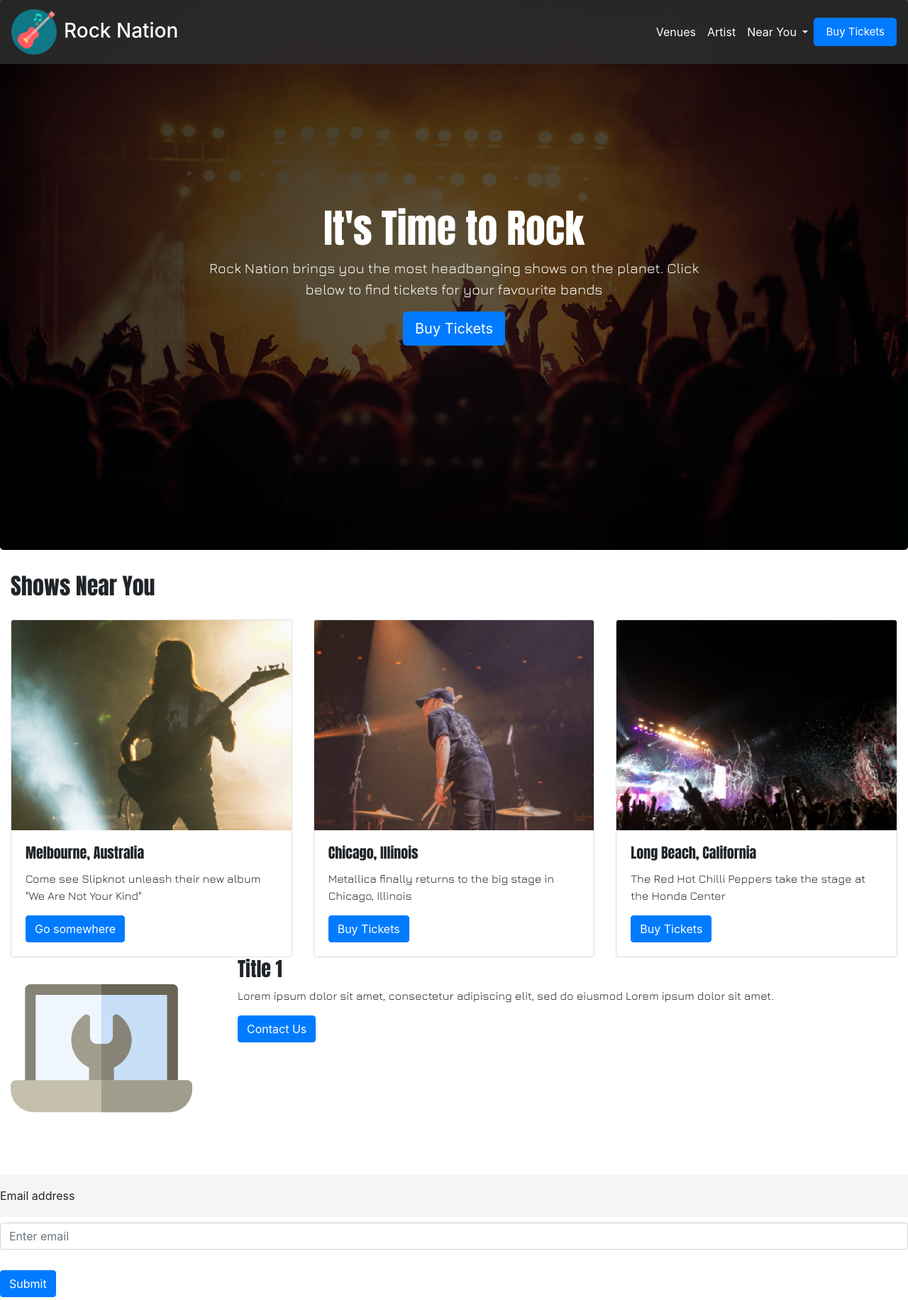
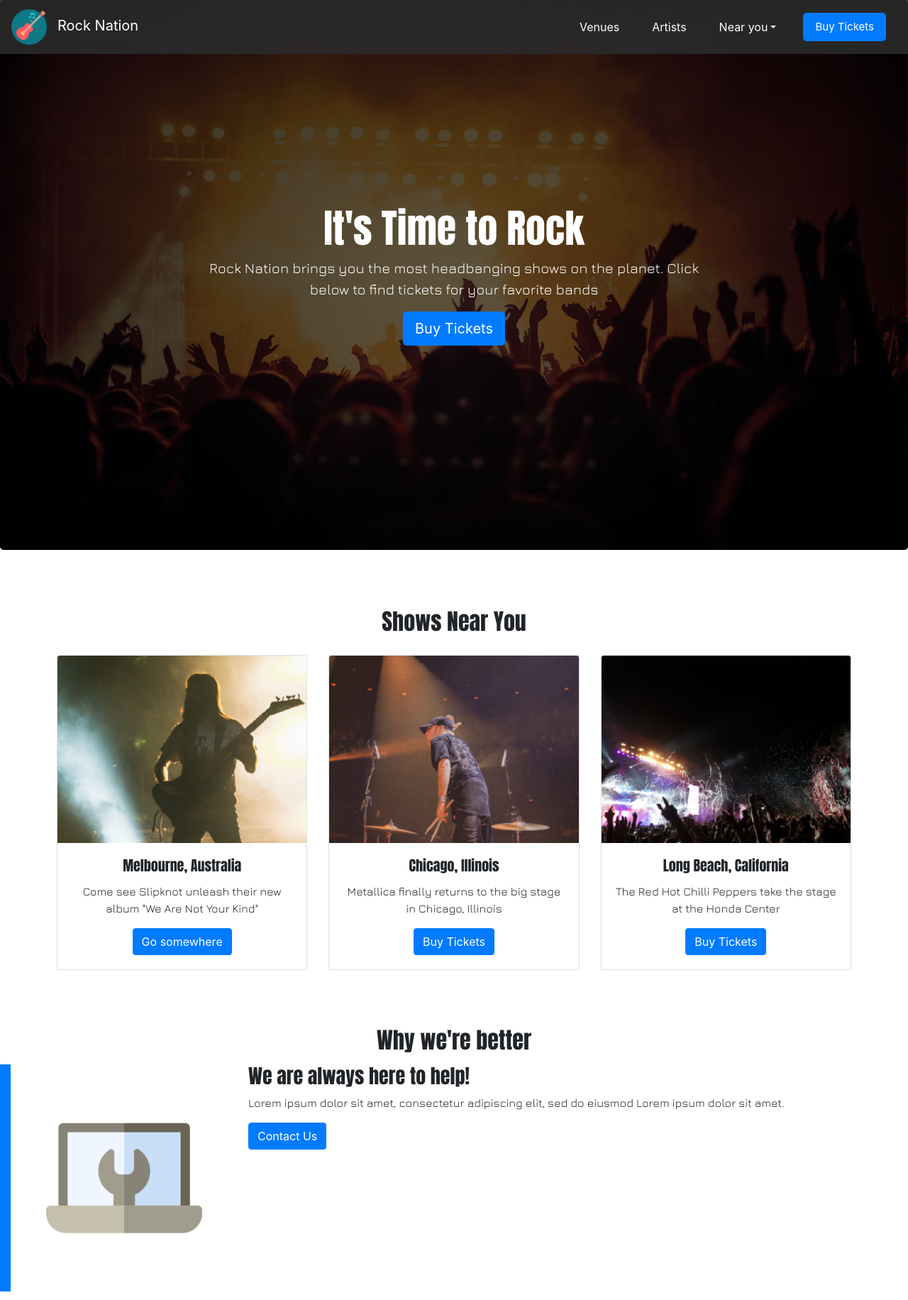
Before and after one commit to rbrd87/rock-nation-site, a plain HTML site: page index.html in a window 1280 px wide. Shown: the top 1832 px of the page at 71% size. Drawn offline with nearby package versions, Linux system fonts and the light colour scheme.

Commit message:
Added my finished HTML and CSS code from class

```diff
--- a/assets/css/style.css
+++ b/assets/css/style.css
@@ -1,3 +1,78 @@
+/* Text */
+h1, h2, h3 , h4, h5, h6 {
+  font-family: 'Anton', sans-serif;
+}
+p {
+  font-family: 'Jura', sans-serif;
+}
+
+/* Navigation bar */
+
+/* General */
+.customNav {
+  position: fixed;
+  width: 100%;
+  background: url("../images/transparency.png");
+  background-color: transparent !important;
+  background-size: cover;
+  z-index: 10;
+}
+.navbar-nav {
+  margin-left: auto;
+  margin-right: 0 !important;
+}
+.navbar-brand img {
+  padding-right: 15px;
+  width: 65px;
+}
+.nav-item {
+  margin: 0px 15px;
+}
+
+/* Navigation dropdown menu */
+.dropdown-menu {
+  background: url("../images/transparency.png");
+  background-color: transparent !important;
+  background-size: cover;
+}
+.dropdown-item:focus, .dropdown-item:hover {
+    color: #16181b;
+    text-decoration: none;
+    background: black;
+}
+
+/* Navigation links */
+.customNav a {
+  color: white !important;
+}
+.navCTA {
+  font-size: 15px;
+}
+
+/* Jumbotron  */
+.jumbotron {
+  background-image: url(../images/rockOn_dark.jpg);
+  background-size: cover;
+  background-repeat: no-repeat;
+  height: calc(100vh - 25px);
+  display: flex;
+  align-items: center;
+  justify-content: center;
+}
+
+/* Jumbotron copy */
+.jumboCopy {
+  width: 70%;
+  min-width: 500px;
+  max-width: 700px;
+  color: white;
+  text-align: center;
+}
+
+/* STYLES FOR TEMPLATE PLEASE DO NOT TOUCH*/
+.dropdown-menu {
+  left: -97px;
+}
 footer {
   position: absolute;
   width: 100%;
@@ -12,64 +87,46 @@ footer {
 .card {
   margin: 0 auto;
 }
-  h1, h2, h3, h4, h5, h6 {
-    font-family: 'Anton',sans-serif;
+.content {
+  padding: 50px;
 }
-  p {
-    font-family: 'Jura', sans-serif;
+.sectionHeading, .cardContainer {
+  text-align: center;
 }
-  .customNav {
-    position: fixed;
+.showsNear {
+  padding: 0px 30px 30px 30px;
+}
+.valueProp {
+  margin-top: 15px;
+  margin-bottom: 15px;
+}
+.sideAccent {
+  background: #007bff;
+  width: 15px;
+}
+.imageContainer {
+  padding: 50px;
+}
+.imageContainer img {
   width: 100%;
-    background: url(../images/transparency.png);
-    background-color: transparent !important;
+}
+.emailContain {
+  background: url(../images/emailBG.jpg);
   background-size: cover;
-    z-index: 10;
-  }
-  .navbar-brand {
-    font-size: 28px;
-    font-weight: 500;
-  }
-  .dropdown-menu {
-    background: url(../images/transparency.png);
-    background-color: transparent !important;
-    background-size: cover;
-  }
-  .dropdown-item:focus, .dropdown-item:hover {
-    color: #16181b;
-    text-decoration: none;
-    background: black;
-  }
-  .customNav a {
-    color: white !important;
-  }
-  .customNav img {
-    margin-right: 10px;
-  }
-  .navCTA {
-    font-size: 15px;
-  }
-  .nav-item {
-    list-style: none;
-  }
-  .rockBackground {
-    background-image: url(../images/rockOn_dark.jpg);
-    background-size: cover;
-    background-repeat: no-repeat;
-    height: 500px;
-    height: calc(100vh - 25px);
   display: flex;
   align-items: center;
+  flex-direction: column;
   justify-content: center;
+  height: 500px;
 }
-  .jumboCopy {
-    width: 70%;
-    min-width: 500px;
-    max-width: 700px;
-    color: white;
-    text-align: center;
+
+form {
+  width: 500px;
+  margin: 35px auto;
+  padding: 45px;
+  border: 1px solid #f2f2f2;
+  box-shadow: 0 1px 4px rgba(0,0,0,0.1), 0 0 40px rgba(0,0,0,0.1);
+  -webkit-box-shadow: 0 1px 4px rgba(0,0,0,0.1), 0 0 40px rgba(0,0,0,0.1);
+  -moz-box-shadow: 0 1px 4px rgba(0,0,0,0.1), 0 0 40px rgba(0,0,0,0.1);
+  background-color: white;
 }
-  .navbar-nav {
-    margin-left: auto;
-    margin-right: 0 !important;
-}
--- a/index.html
+++ b/index.html
@@ -1,27 +1,27 @@
 <!DOCTYPE html>
 <html lang="en-gb">
+
 <head>
-
   <!-- Required meta tags -->
   <meta charset="utf-8">
   <meta name="viewport" content="width=device-width, initial-scale=1, shrink-to-fit=no">
 
   <!-- Bootstrap CSS -->
-    <link rel="stylesheet" href="https://stackpath.bootstrapcdn.com/bootstrap/4.3.1/css/bootstrap.min.css" integrity="sha384-ggOyR0iXCbMQv3Xipma34MD+dH/1fQ784/j6cY/iJTQUOhcWr7x9JvoRxT2MZw1T" crossorigin="anonymous">
+  <link rel="stylesheet" href="https://stackpath.bootstrapcdn.com/bootstrap/4.3.1/css/bootstrap.min.css"
+    integrity="sha384-ggOyR0iXCbMQv3Xipma34MD+dH/1fQ784/j6cY/iJTQUOhcWr7x9JvoRxT2MZw1T" crossorigin="anonymous">
+  <link href="https://fonts.googleapis.com/css?family=Anton|Jura&display=swap" rel="stylesheet">
   <link rel="stylesheet" href="assets/css/style.css">
-
-    <!-- Fonts -->
-    <link href="https://fonts.googleapis.com/css?family=Jura&display=swap" rel="stylesheet">
-    <link href="https://fonts.googleapis.com/css?family=Anton&display=swap" rel="stylesheet">
 
   <title>Rock Nation</title>
 </head>
+
 <body>
 
   <!-- Navigation bar -->
   <nav class="navbar navbar-expand-lg navbar-light bg-light customNav">
-      <a class="navbar-brand" href="#"><img src="assets/images/acoustic-guitar.png" alt="an acoustic guitar vector image">Rock Nation</a>
-      <button class="navbar-toggler" type="button" data-toggle="collapse" data-target="#navbarSupportedContent" aria-controls="navbarSupportedContent" aria-expanded="false" aria-label="Toggle navigation">
+    <a class="navbar-brand" href="#"><img src="assets/images/acoustic-guitar.png">Rock Nation</a>
+    <button class="navbar-toggler" type="button" data-toggle="collapse" data-target="#navbarSupportedContent"
+      aria-controls="navbarSupportedContent" aria-expanded="false" aria-label="Toggle navigation">
       <span class="navbar-toggler-icon"></span>
     </button>
     <div class="collapse navbar-collapse" id="navbarSupportedContent">
@@ -30,24 +30,23 @@
           <a class="nav-link" href="#">Venues <span class="sr-only">(current)</span></a>
         </li>
         <li class="nav-item">
-            <a class="nav-link" href="#">Artist</a>
+          <a class="nav-link" href="#">Artists</a>
         </li>
         <li class="nav-item dropdown">
           <a class="nav-link dropdown-toggle" href="#" id="navbarDropdown" role="button" data-toggle="dropdown"
-              aria-haspopup="true" aria-expanded="false">
-              Near You
-            </a>
+            aria-haspopup="true" aria-expanded="false">Near you</a>
           <div class="dropdown-menu" aria-labelledby="navbarDropdown">
             <a class="dropdown-item" href="#">Venues</a>
+            <div class="dropdown-divider"></div>
             <a class="dropdown-item" href="#">Artists</a>
             <div class="dropdown-divider"></div>
             <a class="dropdown-item" href="#">Upcoming Acts</a>
           </div>
         </li>
-        </ul>
         <li class="nav-item">
           <a class="btn btn-primary btn-lg navCTA" href="#" role="button">Buy Tickets</a>
         </li>
+      </ul>
     </div>
   </nav>
   <!-- End navigation bar -->
@@ -56,12 +55,12 @@
   <div class="jumbotron rockBackground">
     <div class="jumboCopy">
       <h1 class="display-4">It's Time to Rock</h1>
-        <p class="lead">Rock Nation brings you the most headbanging shows on the planet. Click below to find tickets for your favourite bands</p>
+      <p class="lead">Rock Nation brings you the most headbanging shows on the planet. Click below to find tickets for
+        your favorite bands</p>
       <a class="btn btn-primary btn-lg" href="#" role="button">Buy Tickets</a>
     </div>
   </div>
   <!-- End jumbotron -->
-
   <!-- Cards -->
   <div class="container-fluid content">
     <h2 class="sectionHeading">
@@ -113,31 +112,62 @@
 
   <!-- Content -->
   <div class="container-fluid">
-
+    <h2 class="sectionHeading">Why we're better</h2>
     <!-- Row 1 -->
-      <div class="row">
+    <div class="row valueProp">
       <div class="sideAccent">
       </div>
-        <div class="col-3">
+      <div class="col-3 imageContainer">
         <img src="assets/images/assistance.png">
       </div>
       <div class="col-8">
-          <h3>Title 1</h3>
+        <h3>We are always here to help!</h3>
         <p>
           Lorem ipsum dolor sit amet, consectetur adipiscing elit, sed do eiusmod Lorem ipsum dolor sit amet.
         </p>
-          <a href="#" class="btn btn-primary">Contact Us
-          </a>
+        <a href="#" class="btn btn-primary">Contact Us</a>
       </div>
     </div>
     <!-- End row 1 -->
-
+    <!-- Row 2 -->
+    <div class="row valueProp">
+      <div class="sideAccent">
+      </div>
+      <div class="col-3 imageContainer">
+        <img src="assets/images/refund.png">
+      </div>
+      <div class="col-8">
+        <h3>The best prices!</h3>
+        <p>
+          Lorem ipsum dolor sit amet, consectetur adipiscing elit, sed do eiusmod Lorem ipsum dolor sit amet.
+        </p>
+        <a href="#" class="btn btn-primary">Learn More</a>
+      </div>
+    </div>
+    <!-- End row 2 -->
+    <!-- Row 3 -->
+    <div class="row valueProp">
+      <div class="sideAccent">
+      </div>
+      <div class="col-3 imageContainer">
+        <img src="assets/images/mail-box.png">
+      </div>
+      <div class="col-8">
+        <h3>The best shows!</h3>
+        <p>
+          Lorem ipsum dolor sit amet, consectetur adipiscing elit, sed do eiusmod Lorem ipsum dolor sit amet.
+        </p>
+        <a href="#" class="btn btn-primary">More shows</a>
+      </div>
+    </div>
+    <!-- End row 3 -->
   </div>
   <!-- End content -->
 
   <!-- Footer -->
-    <footer>
+  <footer class="emailContain">
     <form>
+      <h3>Join Our Mailing List</h3>
       <div class="form-group">
         <label for="exampleInputEmail1">Email address</label>
         <input type="email" class="form-control" id="exampleInputEmail1" aria-describedby="emailHelp"
@@ -147,7 +177,6 @@
     </form>
   </footer>
   <!-- End footer -->
-
   <!-- Optional JavaScript -->
   <!-- jQuery first, then Popper.js, then Bootstrap JS -->
   <script src="https://code.jquery.com/jquery-3.3.1.slim.min.js"
@@ -160,4 +189,5 @@
     integrity="sha384-JjSmVgyd0p3pXB1rRibZUAYoIIy6OrQ6VrjIEaFf/nJGzIxFDsf4x0xIM+B07jRM"
     crossorigin="anonymous"></script>
 </body>
+
 </html>
```
Lines whose indentation alone changed are shown as unchanged.
